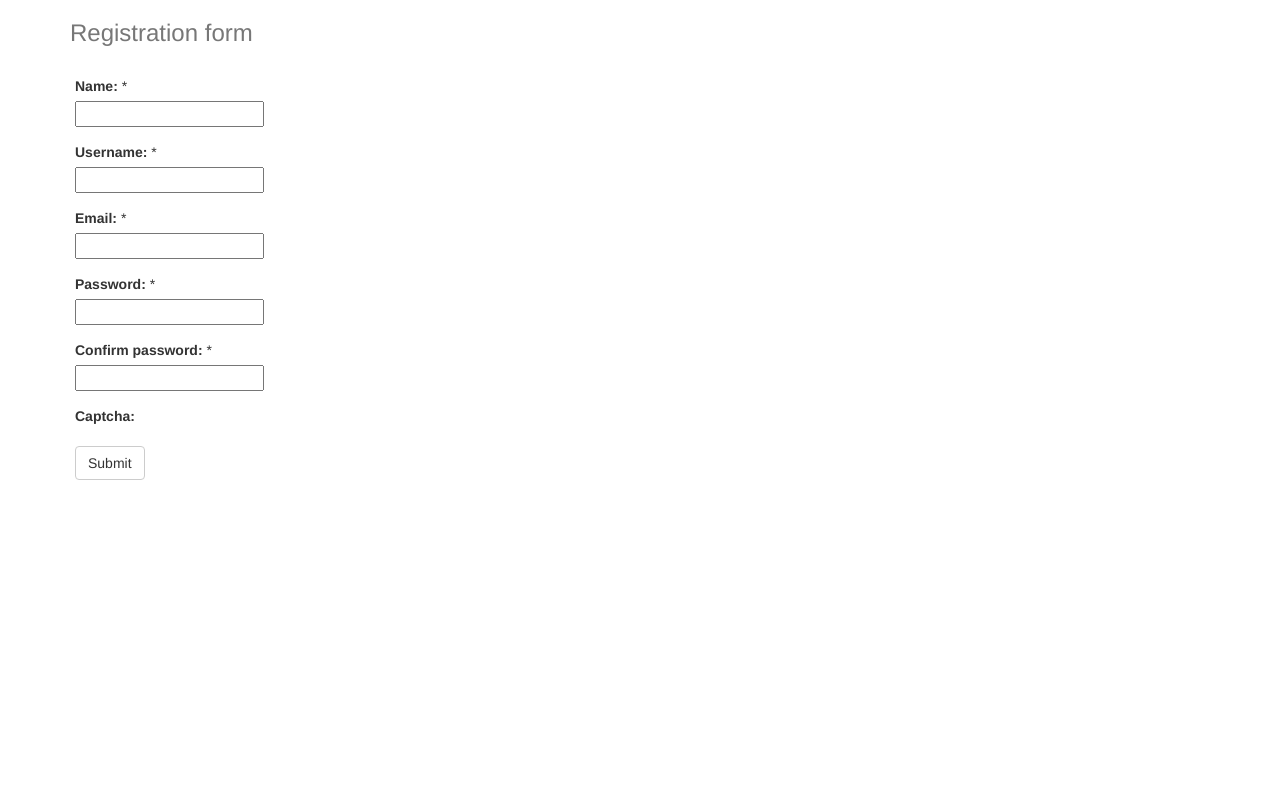
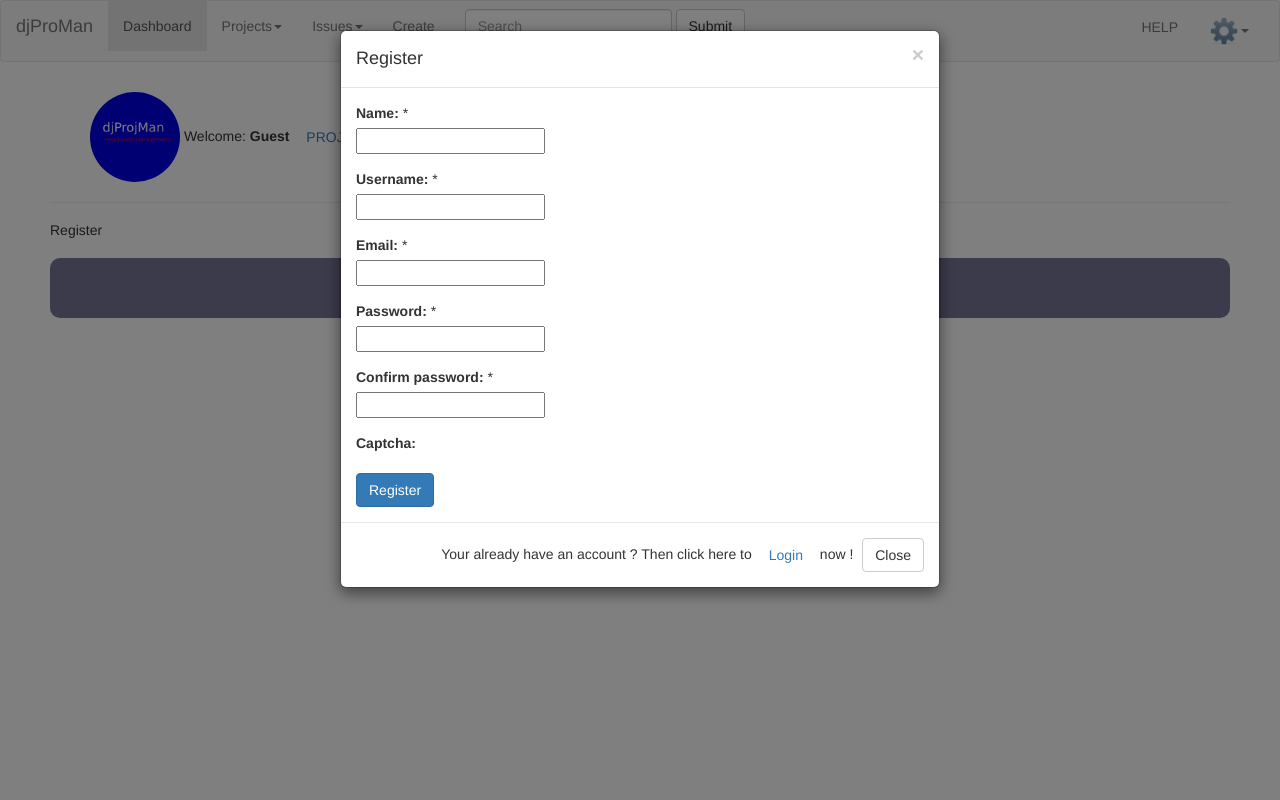
Before and after one commit to stoic1979/djprojman, a Django app: page /register/ in a window 1280 px wide. Run offline with Django 3.2, Linux system fonts and the light colour scheme; parts of the project's set-up code (start-up, migrations or seed data) failed here and were passed over; some libraries are stand-ins or nearby versions.

Commit message:
show popup for registration

```diff
--- a/dashboard/templates/auth.html
+++ b/dashboard/templates/auth.html
@@ -42,6 +42,7 @@ Main page to authenticate users.
 
             <!-- add body of popup here -->
             <div class="modal-body">
+
                 <p style="color:red"> {{ state }} </p>
                 <form method="post" action=".">{% csrf_token %}
                     <p>
@@ -64,7 +65,7 @@ Main page to authenticate users.
             <!-- end body of popup here -->
 
             <div class="modal-footer">
-                Powered By Weavebytes
+                    Dont have an account, <a class="btn btn-inverse" href="/register/">Register</a> now !
                 <button type="button"
                     class="btn btn-default" data-dismiss="modal">
                     Close</button>
--- a/dashboard/templates/base.html
+++ b/dashboard/templates/base.html
@@ -81,6 +81,7 @@
                         <li><a href="#">Action</a></li>
                         <li><a href="#">Another action</a></li>
                         <li><a href="#">Something else here</a></li>
+                        <li><a href="/register/">Register</a></li>
                         <li role="separator" class="divider"></li>
                         <li><a href="#">Separated link</a></li>
                     </ul>
--- a/dashboard/templates/registration/registration_form.html
+++ b/dashboard/templates/registration/registration_form.html
@@ -1,22 +1,50 @@
-<!DOCTYPE html>
-<html lang="en">
-  <head>
-    <!-- Link to the Bootstrap CSS from a CDN -->
-    <link href="//netdna.bootstrapcdn.com/bootstrap/3.0.2/css/bootstrap.min.css"
-          rel="stylesheet">
-  </head>
-  <body>
-    <div class="container">
-      <div class="header">
-        <h3 class="text-muted">Registration form</h3>
+{% extends "base.html" %}
+{% comment %}
+
+Registration page for user
+
+{% endcomment %}
+
+{% block head %}
+<title>Register User</title>
+<script type="text/javascript">
+    $(window).load(function(){
+            $('#RegisterModal').modal('show');
+            });
+        </script>
+        {% endblock %}
+
+        {% block body %}
+        <h5>Register</h5>
+
+        <section>
+        {% if form.errors %}
+        <p style="color:red">Your username and password didn't match, please try again.</p>
+        {% endif %}
+
+        <!-- !!!!!!!!!!!!!! REGISTER MODAL BEGINS HERE !!!!!!!!!!!!!-->
+        <div class="modal fade" id="RegisterModal" tabindex="-1"
+            role="dialog" aria-labelledby="helpModalLabel" aria-hidden="true">
+            <div class="modal-dialog">
+                <div class="modal-content">
+
+                    <!-- add header of popup here -->
+                    <div class="modal-header">
+                        <button type="button" class="close"
+                            data-dismiss="modal">
+                            <span aria-hidden="true">&times;
+                                </span><span class="sr-only">
+                                Close</span></button>
+                        <h4 class="modal-title" id="myModalLabel">Register</h4>
                     </div>
-       <div class="row" style="padding:20px;">
-          <form role="form" action="." method="post">
-	         {% csrf_token %} <!-- CSRF token is rendered by Django in forms to avoid CSRF attacks -->
+                    <!-- end header of popup here -->
 
-           <!-- If there are non-field errors in the form,
-                iterate over them one by one and display them.
-            -->
+                    <!-- add body of popup here -->
+                    <div class="modal-body">
+
+                        <!-- <p style="color:red"> {{ state }} </p> -->
+                        <form method="post" action=".">{% csrf_token %}
+
                             {% if form.non_field_errors %}
                             <p class="error">
                             {% for error in form.non_field_errors %}
@@ -24,7 +52,7 @@
                             {% endfor %}
                             </p>
                             {% endif %}
-           <!-- Iterate over the fields in a form and render them  -->
+
                             {% for field in form %}
                             <div class="form-group">
                                 <!-- Render the field label tag -->
@@ -48,9 +76,20 @@
                                 {% endif %}
                             </div>
                             {% endfor %}
-    		<input type="submit" class="btn btn-default" value="Submit" />
+                            <button class="btn btn-primary" type="submit">Register</button>
                         </form>
+
+                    </div>
+                    <!-- end body of popup here -->
+
+                    <div class="modal-footer">
+                        Your already have an account ? Then click here to <a class="btn btn-inverse" href="/login/">Login</a> now !
+                        <button type="button"
+                            class="btn btn-default" data-dismiss="modal">
+                            Close</button>
                     </div>
                 </div>
-  </body>
-</html>
+            </div>
+        </div>
+        <!-- !!!!!!!!!!!!!! REGISTER MODAL ENDS HERE !!!!!!!!!!!!!-->
+        {% endblock %}
```
Lines whose indentation alone changed are shown as unchanged.
